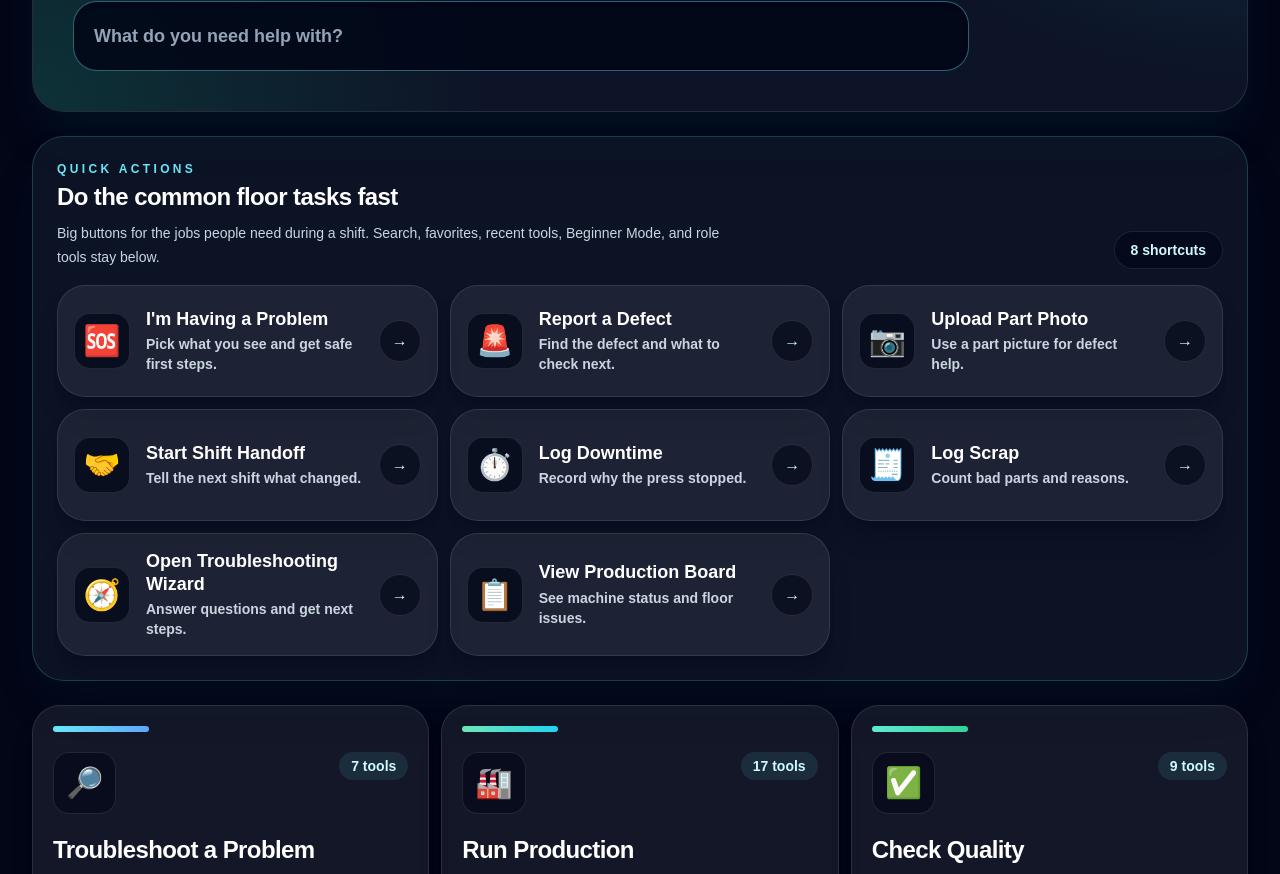
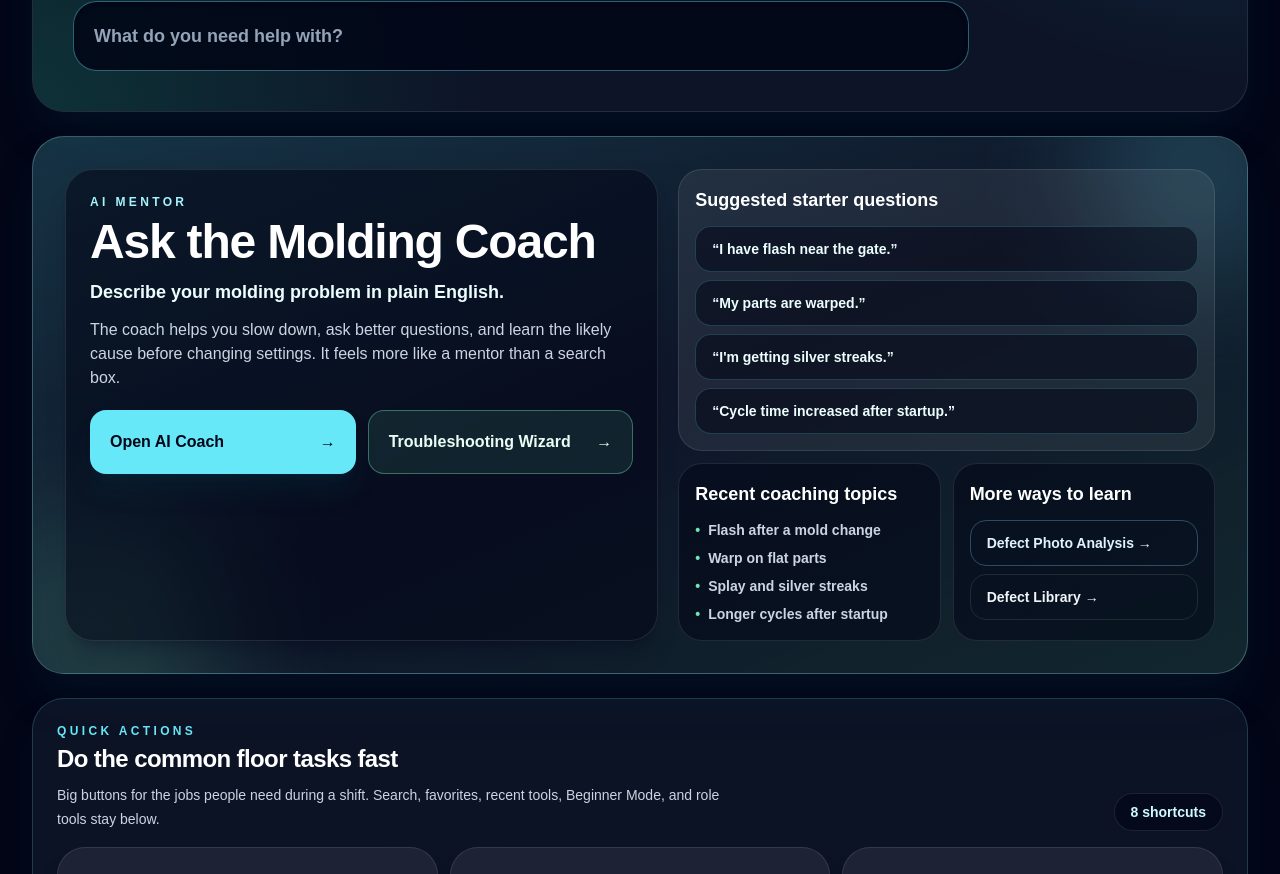
Before and after one commit to scottgraham2882-collab/molding-mentor-ai, a Next.js app: page / in a window 1280 px wide. Shown: the part 480-1354 px from the top of the page. Built offline with nearby package versions, Linux system fonts and the light colour scheme.

Commit message:
Improve homepage molding coach experience

```diff
--- a/app/page.tsx
+++ b/app/page.tsx
@@ -1004,6 +1004,20 @@ const quickActions: QuickAction[] = [
   },
 ];
 
+const coachStarterQuestions = [
+  "I have flash near the gate.",
+  "My parts are warped.",
+  "I'm getting silver streaks.",
+  "Cycle time increased after startup.",
+];
+
+const recentCoachingTopics = [
+  "Flash after a mold change",
+  "Warp on flat parts",
+  "Splay and silver streaks",
+  "Longer cycles after startup",
+];
+
 
 export default function Home() {
   const [searchTerm, setSearchTerm] = useState("");
@@ -1184,6 +1198,98 @@ export default function Home() {
             </label>
           </div>
         </header>
+
+        <section
+          className="relative overflow-hidden rounded-[2rem] border border-cyan-200/30 bg-gradient-to-br from-cyan-300/20 via-slate-900 to-emerald-300/15 p-4 shadow-2xl shadow-cyan-950/30 sm:p-6 lg:p-8"
+          aria-labelledby="ask-molding-coach-heading"
+        >
+          <div className="absolute -right-16 -top-20 h-56 w-56 rounded-full bg-cyan-300/20 blur-3xl" />
+          <div className="absolute -bottom-24 -left-16 h-64 w-64 rounded-full bg-emerald-300/20 blur-3xl" />
+          <div className="relative grid gap-5 lg:grid-cols-[1.05fr_0.95fr] lg:items-stretch">
+            <div className="rounded-[1.75rem] border border-white/10 bg-slate-950/55 p-5 shadow-xl shadow-slate-950/20 sm:p-6">
+              <p className="text-xs font-black uppercase tracking-[0.28em] text-cyan-200">AI mentor</p>
+              <h2 id="ask-molding-coach-heading" className="mt-2 text-3xl font-black tracking-tight text-white sm:text-4xl lg:text-5xl">
+                Ask the Molding Coach
+              </h2>
+              <p className="mt-3 max-w-2xl text-lg font-semibold leading-7 text-cyan-50">
+                Describe your molding problem in plain English.
+              </p>
+              <p className="mt-3 max-w-2xl text-sm leading-6 text-slate-300 sm:text-base">
+                The coach helps you slow down, ask better questions, and learn the likely cause before changing settings. It feels more like a mentor than a search box.
+              </p>
+
+              <div className="mt-5 grid gap-3 sm:grid-cols-2">
+                <Link
+                  href="/coach"
+                  className="group flex min-h-16 items-center justify-between rounded-2xl bg-cyan-300 px-5 py-4 text-left text-base font-black text-slate-950 shadow-xl shadow-cyan-950/30 transition hover:-translate-y-0.5 hover:bg-cyan-200 focus:outline-none focus:ring-4 focus:ring-cyan-300/30"
+                  onClick={() => trackRecentTool("/coach")}
+                >
+                  <span>Open AI Coach</span>
+                  <span className="transition group-hover:translate-x-1" aria-hidden="true">→</span>
+                </Link>
+                <Link
+                  href="/troubleshooting"
+                  className="group flex min-h-16 items-center justify-between rounded-2xl border border-emerald-300/40 bg-emerald-300/10 px-5 py-4 text-left text-base font-black text-emerald-50 transition hover:-translate-y-0.5 hover:border-emerald-200 hover:bg-emerald-300/20 focus:outline-none focus:ring-4 focus:ring-emerald-300/20"
+                  onClick={() => trackRecentTool("/troubleshooting")}
+                >
+                  <span>Troubleshooting Wizard</span>
+                  <span className="transition group-hover:translate-x-1" aria-hidden="true">→</span>
+                </Link>
+              </div>
+            </div>
+
+            <div className="grid gap-3">
+              <section className="rounded-[1.5rem] border border-white/10 bg-white/[0.07] p-4">
+                <h3 className="text-lg font-black text-white">Suggested starter questions</h3>
+                <div className="mt-3 grid gap-2">
+                  {coachStarterQuestions.map((question) => (
+                    <Link
+                      key={question}
+                      href="/coach"
+                      className="rounded-2xl border border-cyan-300/20 bg-slate-950/55 px-4 py-3 text-sm font-bold leading-5 text-cyan-50 transition hover:border-cyan-200 hover:bg-cyan-300/10 focus:outline-none focus:ring-4 focus:ring-cyan-300/20"
+                      onClick={() => trackRecentTool("/coach")}
+                    >
+                      “{question}”
+                    </Link>
+                  ))}
+                </div>
+              </section>
+
+              <div className="grid gap-3 sm:grid-cols-2">
+                <section className="rounded-[1.5rem] border border-white/10 bg-slate-950/55 p-4">
+                  <h3 className="text-lg font-black text-white">Recent coaching topics</h3>
+                  <ul className="mt-3 space-y-2 text-sm font-semibold leading-5 text-slate-300">
+                    {recentCoachingTopics.map((topic) => (
+                      <li key={topic} className="flex gap-2">
+                        <span className="text-emerald-300" aria-hidden="true">•</span>
+                        <span>{topic}</span>
+                      </li>
+                    ))}
+                  </ul>
+                </section>
+                <section className="rounded-[1.5rem] border border-white/10 bg-slate-950/55 p-4">
+                  <h3 className="text-lg font-black text-white">More ways to learn</h3>
+                  <div className="mt-3 grid gap-2">
+                    <Link
+                      href="/photo-analysis"
+                      className="rounded-2xl border border-sky-300/30 px-4 py-3 text-sm font-black text-sky-100 transition hover:border-sky-200 hover:bg-sky-300/10 focus:outline-none focus:ring-4 focus:ring-sky-300/20"
+                      onClick={() => trackRecentTool("/photo-analysis")}
+                    >
+                      Defect Photo Analysis →
+                    </Link>
+                    <Link
+                      href="/defects"
+                      className="rounded-2xl border border-white/10 px-4 py-3 text-sm font-black text-slate-100 transition hover:border-cyan-300/40 hover:bg-white/10 focus:outline-none focus:ring-4 focus:ring-cyan-300/20"
+                      onClick={() => trackRecentTool("/defects")}
+                    >
+                      Defect Library →
+                    </Link>
+                  </div>
+                </section>
+              </div>
+            </div>
+          </div>
+        </section>
 
         <section className="rounded-[2rem] border border-cyan-300/20 bg-slate-900/80 p-4 shadow-2xl shadow-cyan-950/20 sm:p-6" aria-label="Quick actions">
           <div className="flex flex-col gap-2 sm:flex-row sm:items-end sm:justify-between">
```
